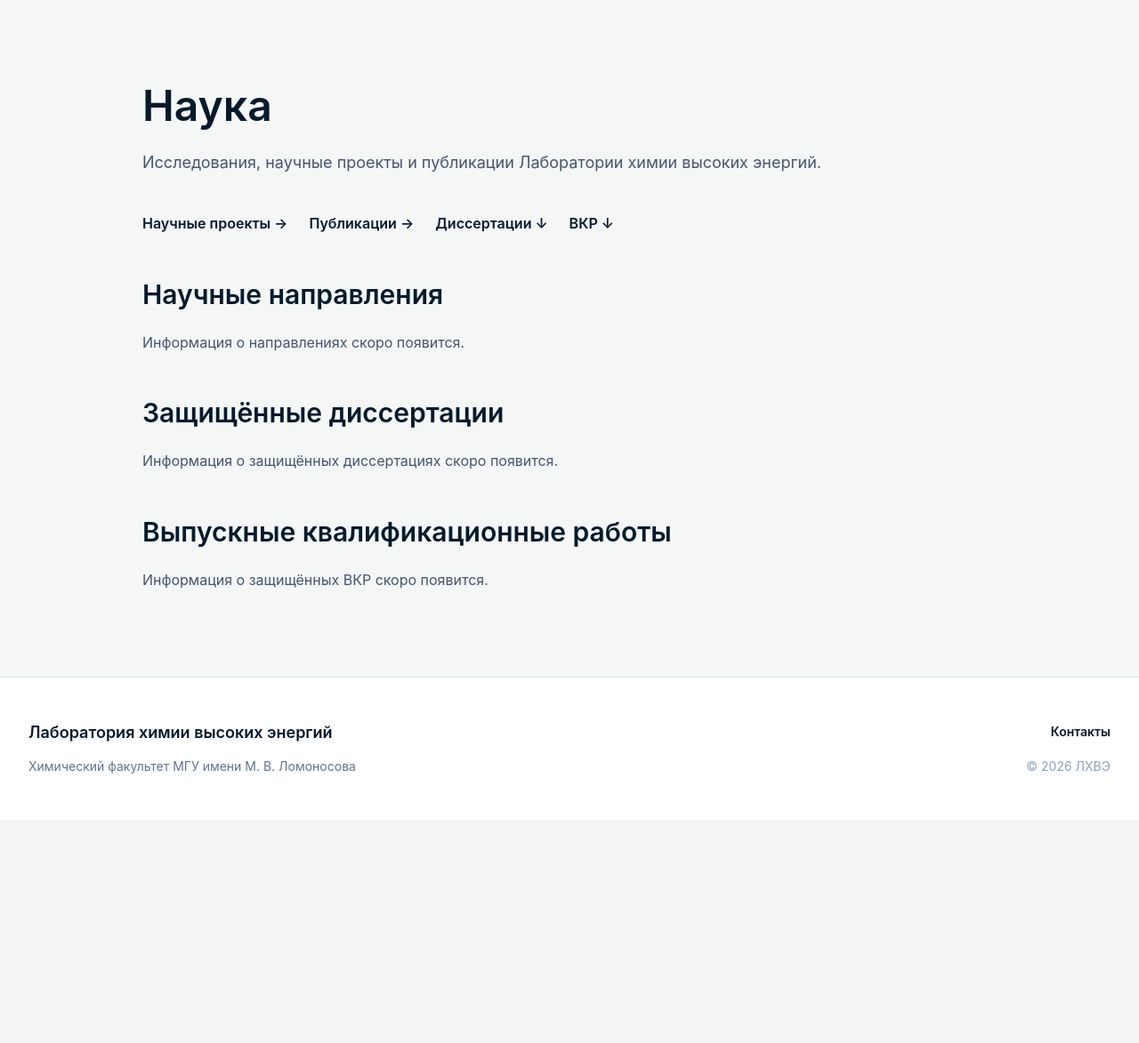
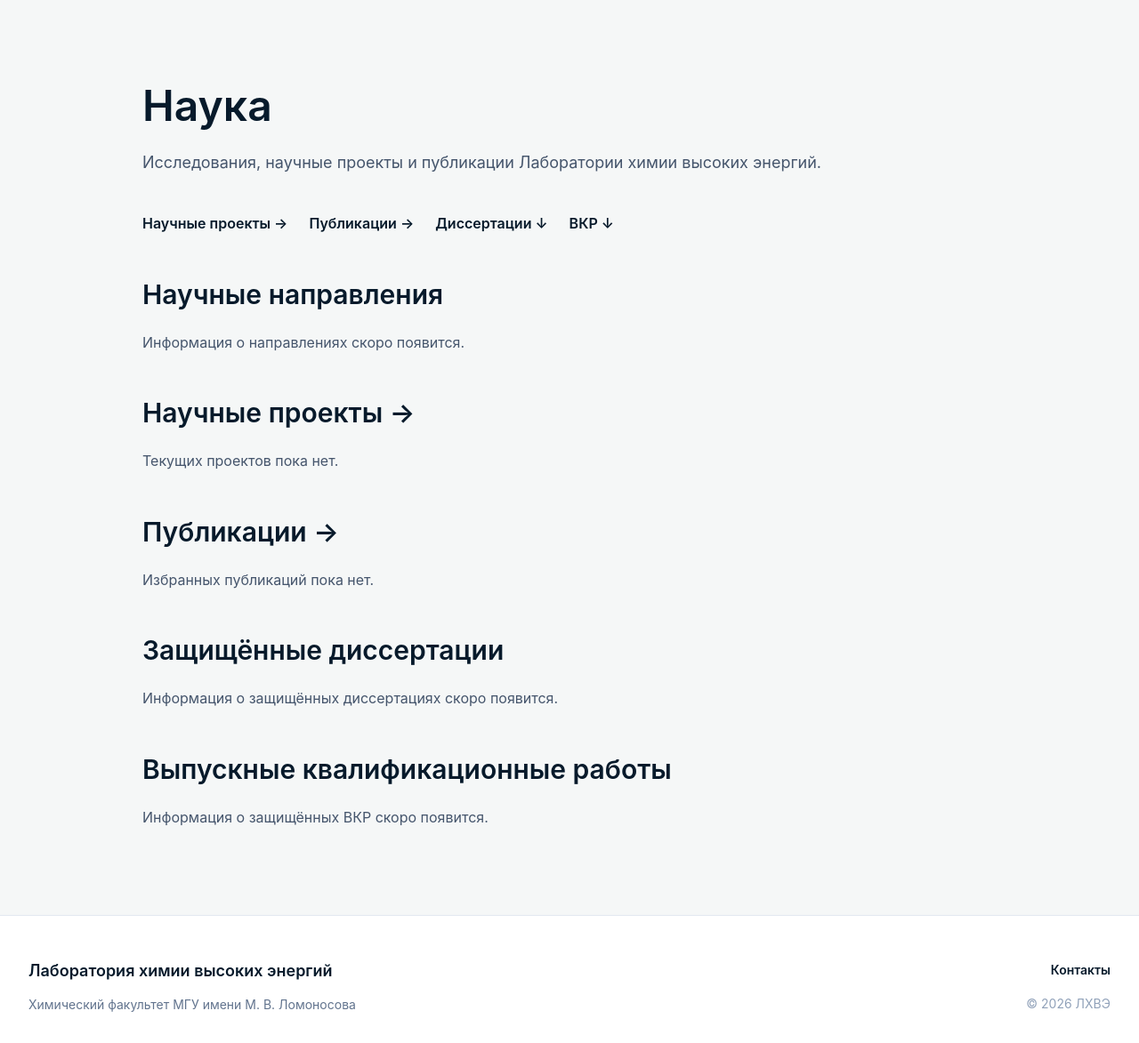
Before and after one commit to Umiacha/LHEC, a Django app: page /science/ in a window 1280 px wide. Shown: the part 82-1255 px from the top of the page at 89% size. Before the commit the page ends 952 px from the top, so only its background shows below. Run offline with Django 5.2, Linux system fonts and the light colour scheme; data that the repository does not hold is empty; style sheets or scripts are compiled from the project's sources.

Commit message:
Rework science page.

```diff
--- a/core/templates/core/science.html
+++ b/core/templates/core/science.html
@@ -23,6 +23,43 @@
                     </li>
                 {% empty %}
                     <li class="text-slate-600">Информация о направлениях скоро появится.</li>
+                {% endfor %}
+            </ul>
+        </section>
+        <section id="projects" class="mt-12">
+            <h2 class="text-3xl font-semibold text-lab-950">
+                <a href="{% url 'research:projects' %}" class="hover:underline">Научные проекты →</a>
+            </h2>
+            <ul class="mt-6 grid gap-6">
+                {% for project in projects %}
+                    <li class="rounded-2xl border border-slate-200 bg-white p-6">
+                        <h3 class="text-xl font-semibold text-lab-950">
+                            <a href="{% url 'research:project_detail' project.slug %}" class="hover:underline">{{ project.name }}</a>
+                        </h3>
+                        <p class="mt-3 text-slate-600">{{ project.start_year }}–{{ project.end_year }}</p>
+                        {% if project.funding_source %}<p class="mt-2 text-slate-600">{{ project.funding_source }}</p>{% endif %}
+                    </li>
+                {% empty %}
+                    <li class="text-slate-600">Текущих проектов пока нет.</li>
+                {% endfor %}
+            </ul>
+        </section>
+        <section id="publications" class="mt-12">
+            <h2 class="text-3xl font-semibold text-lab-950">
+                <a href="{% url 'publications:publications' %}" class="hover:underline">Публикации →</a>
+            </h2>
+            <ul class="mt-6 grid gap-6">
+                {% for publication in publications %}
+                    <li class="min-w-0 rounded-2xl border border-slate-200 bg-white p-6">
+                        <p class="text-sm text-slate-600">{{ publication.year }} · {{ publication.get_kind_display }}</p>
+                        <h3 class="mt-3 break-words text-xl font-semibold text-lab-950">
+                            <a href="{% url 'publications:publication' publication.pk %}" class="hover:underline">{{ publication.title }}</a>
+                        </h3>
+                        <p class="mt-3 break-words text-sm leading-6 text-slate-700">{{ publication.authors_text }}</p>
+                        {% if publication.venue %}<p class="mt-2 break-words text-sm leading-6 text-slate-600">{{ publication.venue }}</p>{% endif %}
+                    </li>
+                {% empty %}
+                    <li class="text-slate-600">Избранных публикаций пока нет.</li>
                 {% endfor %}
             </ul>
         </section>
--- a/core/views.py
+++ b/core/views.py
@@ -2,7 +2,8 @@ from django.http import HttpRequest, HttpResponse
 from django.shortcuts import render
 from django.utils import timezone
 
-from research.models import Diploma, Dissertation, ResearchDirection
+from publications.models import Publication
+from research.models import Diploma, Dissertation, ResearchDirection, ResearchProject
 from users.roles import INTERNAL_MATERIALS_PERMISSION
 
 from .models import Announcement
@@ -25,8 +26,13 @@ def history(request: HttpRequest) -> HttpResponse:
 
 
 def science(request: HttpRequest) -> HttpResponse:  # TODO: перенести этот view и url в research.
+    year = timezone.localdate().year
     return render(request, "core/science.html", {
         "directions": ResearchDirection.objects.filter(is_published=True),
+        "projects": ResearchProject.objects.filter(
+            is_published=True, start_year__lte=year, end_year__gte=year,
+        ),
+        "publications": Publication.objects.filter(is_published=True, is_featured=True),
         "dissertations": Dissertation.objects.filter(is_published=True),
         "diplomas": Diploma.objects.filter(is_published=True).select_related("author").prefetch_related("supervisors"),
         "can_download_diplomas": request.user.has_perm(INTERNAL_MATERIALS_PERMISSION),
```
Also changed, not shown: README.md.
